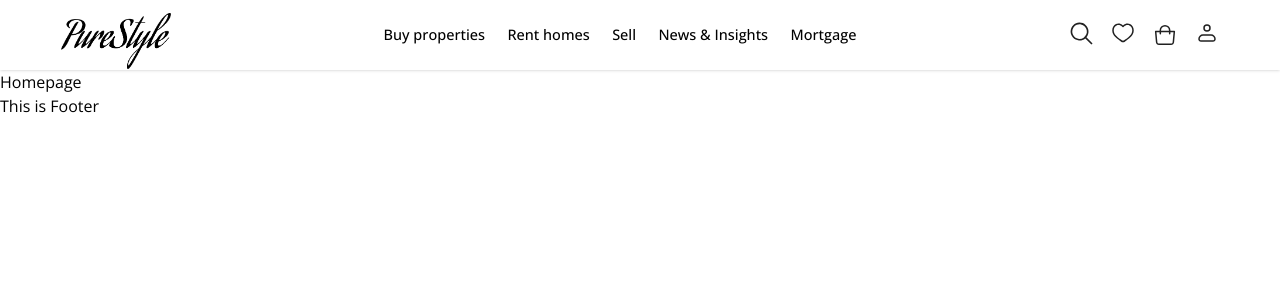
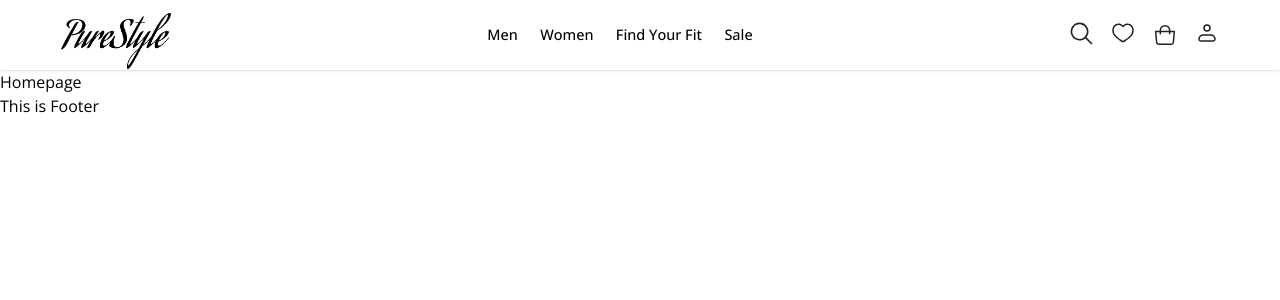
Before and after one commit to Sagar9980/Pure-Style, a React (Vite) app in the folder client/: page / in a window 1280 px wide. Shown: the top 300 px of the page. Built offline with nearby package versions, Linux system fonts and the light colour scheme.

Commit message:
fix: fixed some issues for navigation bar

```diff
--- a/client/src/Components/Navbar/MegaMenu.css
+++ b/client/src/Components/Navbar/MegaMenu.css
@@ -1,60 +1,7 @@
-@import url("https://fonts.googleapis.com/css2?family=Open+Sans:wght@300;400;500;700&display=swap");
-
-* {
-  box-sizing: border-box;
-  margin: 0;
-  padding: 0;
-}
-
 :root {
   --mainColor: #2b2b2b;
   --borderColor: #cacaca;
 }
-
-body,
-:root {
-  font-family: "Open Sans", sans-serif;
-}
-
-/* ================================
-Global
-=======================================*/
-a {
-  text-decoration: none;
-}
-
-ul {
-  list-style: none;
-}
-
-button {
-  cursor: pointer;
-  color: var(--mainColor);
-}
-
-.hidden {
-  display: none;
-}
-
-.block {
-  display: block;
-}
-
-.h-0 {
-  height: 0;
-}
-
-.overflow-hidden {
-  overflow: hidden;
-}
-
-.absolute {
-  position: absolute;
-}
-
-/* ================================
-End Global
-=======================================*/
 
 .nav__header {
   position: static;
@@ -311,12 +258,6 @@ MEDIA QUERIES
     margin-right: 1rem;
   }
 
-  .nav__container > nav > ul {
-    display: flex;
-    align-items: center;
-    line-height: 50px;
-  }
-
   .nav_item_content {
     border-style: none;
     height: auto;
@@ -337,7 +278,7 @@ MEDIA QUERIES
   .dropdown {
     position: absolute;
     left: 0;
-    top: 50px;
+    top: 70px;
     width: 100%;
     border-bottom: 1px solid var(--borderColor);
     border-radius: 0 0 16px 16px;
--- a/client/src/Components/Navbar/MegaMenu.tsx
+++ b/client/src/Components/Navbar/MegaMenu.tsx
@@ -3,9 +3,9 @@ import MenuItem from "./MenuItem";
 
 const MegaMenu = ({ handleToggle, clicked, setIsDrawerOpen }: any) => {
   return (
-    <div className="nav__container">
+    <div className="">
       <nav>
-        <ul>
+        <ul className="flex items-center leading-[70px]">
           {menuData.map(({ label, href, children }, index) => {
             return (
               <MenuItem
--- a/client/src/Components/Navbar/MenuItem.tsx
+++ b/client/src/Components/Navbar/MenuItem.tsx
@@ -39,7 +39,7 @@ const MenuItem = ({
             aria-haspopup="menu"
             aria-expanded={active ? "true" : "false"}
           >
-            {active ? <ChevronUp size={20} /> : <ChevronDown size={20} />}
+            {active ? <ChevronUp width={20} /> : <ChevronDown width={20} />}
           </button>
         )}
       </div>
--- a/client/src/index.css
+++ b/client/src/index.css
@@ -1,3 +1,5 @@
+@import url("https://fonts.googleapis.com/css2?family=Open+Sans:wght@300;400;500;700&display=swap");
+
 @tailwind base;
 @tailwind components;
 @tailwind utilities;
@@ -81,3 +83,7 @@
     #5f5d5aff
   );
 }
+
+body {
+  font-family: "Open Sans", sans-serif;
+}
--- a/client/src/menuData.ts
+++ b/client/src/menuData.ts
@@ -1,191 +1,142 @@
 export const menuData = [
   {
-    label: 'Buy properties',
-    href: '/buy',
+    label: "Men",
+    href: "/buy",
     children: [
       {
-        heading: 'Homes for sale',
+        heading: "Homes for sale",
         submenu: [
           {
-            label: 'Lorem ipsum dolor sit amet consectetur',
-            href: '#',
+            label: "Lorem ipsum dolor sit amet consectetur",
+            href: "#",
           },
-          { label: 'Ipsam sequi provident', href: '#' },
-          { label: 'Porro impedit exercitationem', href: '#' },
+          { label: "Ipsam sequi provident", href: "#" },
+          { label: "Porro impedit exercitationem", href: "#" },
         ],
       },
       {
-        heading: 'New Construction For Sale',
+        heading: "New Construction For Sale",
         submenu: [
-          { label: 'Excepturi corporis atque libero', href: '#' },
+          { label: "Excepturi corporis atque libero", href: "#" },
           {
-            label: 'Ratione recusandae incidunt atque libero',
-            href: '#',
+            label: "Ratione recusandae incidunt atque libero",
+            href: "#",
           },
           {
-            label: 'Excepturi corporis atque libero',
-            href: '#',
+            label: "Excepturi corporis atque libero",
+            href: "#",
           },
         ],
       },
       {
-        heading: 'Homes values',
+        heading: "Homes values",
         submenu: [
           {
-            label:
-              'Exercitationem corporis a voluptas at atque libero',
-            href: '#',
+            label: "Exercitationem corporis a voluptas at atque libero",
+            href: "#",
           },
-          { label: 'Provident, odio obcaecati', href: '#' },
+          { label: "Provident, odio obcaecati", href: "#" },
           {
-            label:
-              'Porro impedit corporis atque libero dolor impedit corporis',
-            href: '#',
+            label: "Porro impedit corporis atque libero dolor impedit corporis",
+            href: "#",
           },
         ],
       },
       {
-        heading: 'Home buying tips',
+        heading: "Home buying tips",
         submenu: [
-          { label: 'Corporis consequatur consectetur', href: '#' },
+          { label: "Corporis consequatur consectetur", href: "#" },
           {
-            label: 'Accusamus vero beatae dolor impedit corporis',
-            href: '#',
+            label: "Accusamus vero beatae dolor impedit corporis",
+            href: "#",
           },
-          { label: 'Ab corrupti deserunt laborum', href: '#' },
+          { label: "Ab corrupti deserunt laborum", href: "#" },
         ],
       },
     ],
   },
   {
-    label: 'Rent homes',
-    href: '/rent',
+    label: "Women",
+    href: "/rent",
     children: [
       {
-        heading: 'Apartments for rent',
+        heading: "Apartments for rent",
         submenu: [
-          { label: 'Lorem ipsum dolor sit consectetur', href: '#' },
+          { label: "Lorem ipsum dolor sit consectetur", href: "#" },
           {
-            label:
-              'Ratione recusandae incidunt dolor impedit corporis',
-            href: '#',
+            label: "Ratione recusandae incidunt dolor impedit corporis",
+            href: "#",
           },
-          { label: 'Accusamus vero beatae dolor', href: '#' },
+          { label: "Accusamus vero beatae dolor", href: "#" },
         ],
       },
       {
-        heading: 'Landlord tools',
+        heading: "Landlord tools",
         submenu: [
-          { label: 'Excepturi sapiente sequi', href: '#' },
+          { label: "Excepturi sapiente sequi", href: "#" },
           {
-            label: 'Ratione recusandae dolor impedit corporis',
-            href: '#',
+            label: "Ratione recusandae dolor impedit corporis",
+            href: "#",
           },
-          { label: 'Dolor sit consectetur dolor impedit', href: '#' },
-          { label: 'Repellat corporis excepturi', href: '#' },
-          { label: 'Corporis consequatur', href: '#' },
+          { label: "Dolor sit consectetur dolor impedit", href: "#" },
+          { label: "Repellat corporis excepturi", href: "#" },
+          { label: "Corporis consequatur", href: "#" },
         ],
       },
       {
-        heading: 'Home renting tips',
+        heading: "Home renting tips",
         submenu: [
-          { label: 'Lorem ipsum dolor sit consectetur', href: '#' },
-          { label: 'Repellat corporis excepturi?', href: '#' },
+          { label: "Lorem ipsum dolor sit consectetur", href: "#" },
+          { label: "Repellat corporis excepturi?", href: "#" },
           {
-            label: 'Dolor sit consectetur dolor impedit corporis',
-            href: '#',
+            label: "Dolor sit consectetur dolor impedit corporis",
+            href: "#",
           },
-          { label: 'Ratione recusandae', href: '#' },
+          { label: "Ratione recusandae", href: "#" },
         ],
       },
     ],
   },
   {
-    label: 'Sell',
-    href: '/sell',
+    label: "Find Your Fit",
+    href: "/sell",
+  },
+  {
+    label: "Sale",
+    href: "/mortgage",
     children: [
       {
-        heading: 'Home selling tools',
+        heading: "Mortgage rates",
         submenu: [
-          { label: 'Lorem ipsum dolor sit consectetur', href: '#' },
-          {
-            label: 'Dolor sit consectetur dolor impedit corporis',
-            href: '#',
-          },
-          { label: 'Corporis consequatur', href: '#' },
+          { label: "Lorem ipsum dolor", href: "#" },
+          { label: "Repellat corporis?", href: "#" },
+          { label: "Dolor sit consectetur dolor impedit", href: "#" },
+          { label: "Ratione recusandae", href: "#" },
+          { label: "Dolor sit consectetur", href: "#" },
+          { label: "Ratione recusandae", href: "#" },
         ],
       },
       {
-        heading: 'Home selling advice',
+        heading: "Calculators",
         submenu: [
-          {
-            label: 'Lorem ipsum dolor sit amet consectetur',
-            href: '#',
-          },
-          { label: 'Lorem ipsum dolor sit consectetur', href: '#' },
-          {
-            label:
-              'Ratione recusandae incidunt dolor impedit corporis',
-            href: '#',
-          },
-          {
-            label: 'Accusamus vero beatae dolor dolor impedit ',
-            href: '#',
-          },
-          { label: 'Lorem ipsum dolor sit consectetur', href: '#' },
-          { label: 'Ratione recusandae incidunt', href: '#' },
-          { label: 'Accusamus vero beatae dolor', href: '#' },
+          { label: "Dolor sit consectetur", href: "#" },
+          { label: "Ratione recusandae dolor impedit", href: "#" },
+          { label: "Dolor sit consectetur", href: "#" },
+          { label: "Ratione recusandae", href: "#" },
         ],
       },
       {
-        heading: 'Recently sold',
+        heading: "Financial advice",
         submenu: [
+          { label: "Lorem ipsum dolor", href: "#" },
+          { label: "Repellat corporis?", href: "#" },
+          { label: "Dolor sit consectetur", href: "#" },
           {
-            label:
-              'Ratione recusandae incidunt dolor impedit corporis',
-            href: '#',
+            label: "Ratione recusandae dolor impedit corporis",
+            href: "#",
           },
-        ],
-      },
-    ],
-  },
-  { label: 'News & Insights', href: '/news' },
-  {
-    label: 'Mortgage',
-    href: '/mortgage',
-    children: [
-      {
-        heading: 'Mortgage rates',
-        submenu: [
-          { label: 'Lorem ipsum dolor', href: '#' },
-          { label: 'Repellat corporis?', href: '#' },
-          { label: 'Dolor sit consectetur dolor impedit', href: '#' },
-          { label: 'Ratione recusandae', href: '#' },
-          { label: 'Dolor sit consectetur', href: '#' },
-          { label: 'Ratione recusandae', href: '#' },
-        ],
-      },
-      {
-        heading: 'Calculators',
-        submenu: [
-          { label: 'Dolor sit consectetur', href: '#' },
-          { label: 'Ratione recusandae dolor impedit', href: '#' },
-          { label: 'Dolor sit consectetur', href: '#' },
-          { label: 'Ratione recusandae', href: '#' },
-        ],
-      },
-      {
-        heading: 'Financial advice',
-        submenu: [
-          { label: 'Lorem ipsum dolor', href: '#' },
-          { label: 'Repellat corporis?', href: '#' },
-          { label: 'Dolor sit consectetur', href: '#' },
-          {
-            label: 'Ratione recusandae dolor impedit corporis',
-            href: '#',
-          },
-          { label: 'Dolor sit consectetur', href: '#' },
-          { label: 'Ratione recusandae', href: '#' },
+          { label: "Dolor sit consectetur", href: "#" },
+          { label: "Ratione recusandae", href: "#" },
         ],
       },
     ],
```
Also changed, not shown: client/src/Components/Navbar/index.tsx (+0 -23 lines).
